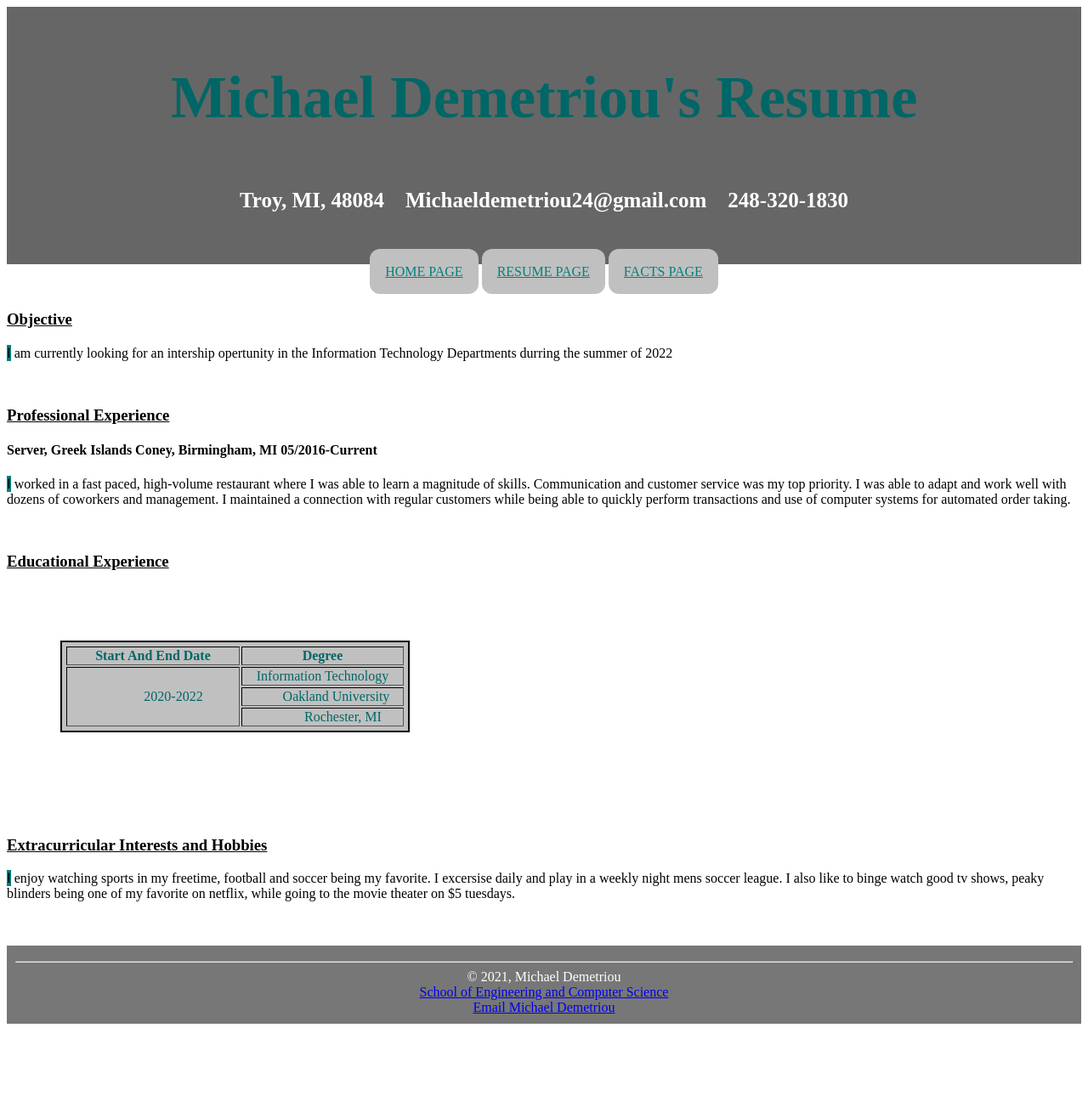
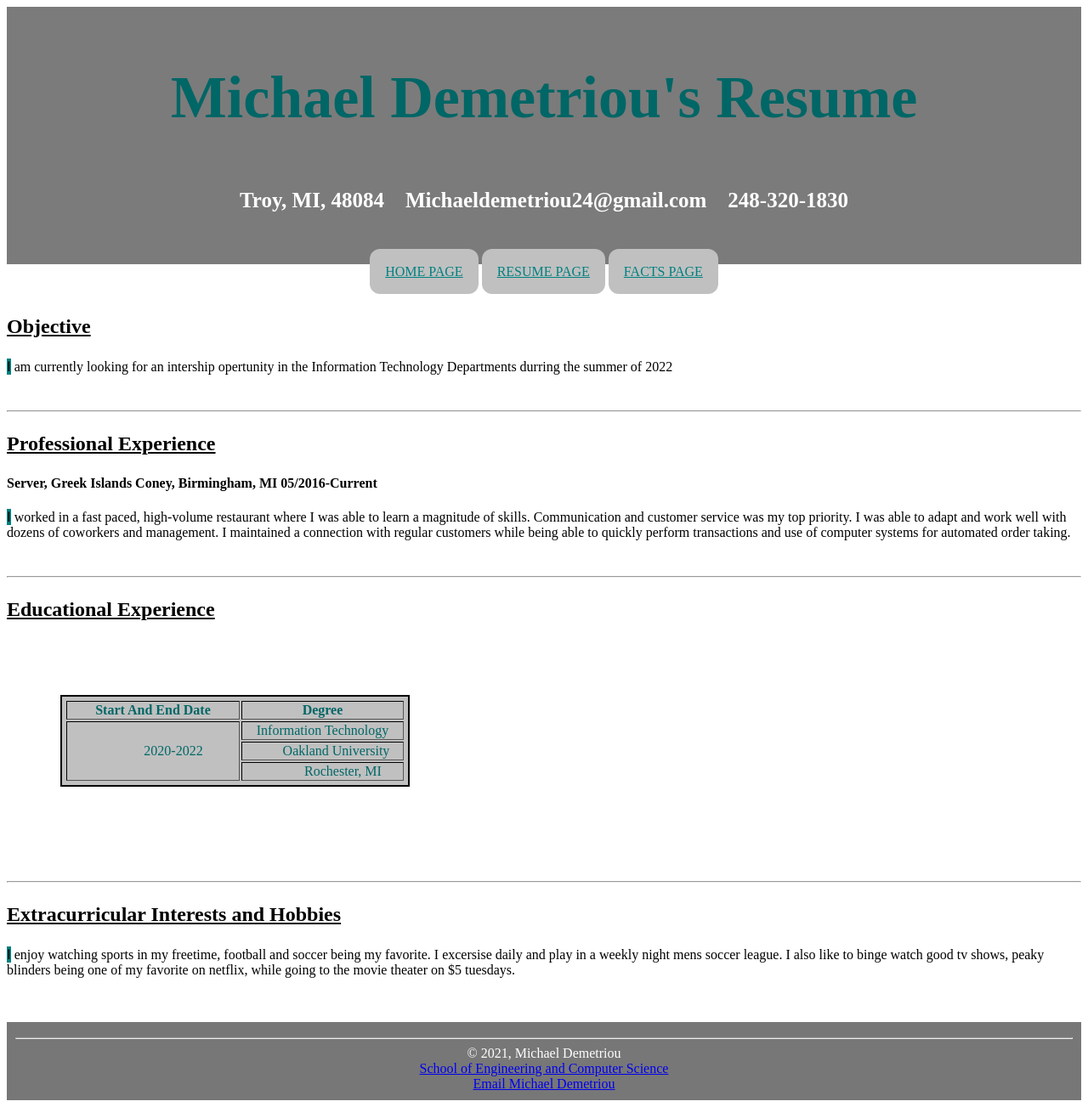
Before and after one commit to mdemetriou24/MichaelDemetriou_hw3_csi2520_fs2021, a PHP site: page /html/my_resume.html in a window 1280 px wide. Shown: the whole page at 85% size. Before the commit the page ends 1213 px from the top, so only its background shows below. Run offline with PHP 8.4, Linux system fonts and the light colour scheme.

Commit message:
fixed colloring

```diff
--- a/css/facts.css
+++ b/css/facts.css
@@ -6,7 +6,7 @@ h1
 }
 /* Style the header */
 header {
-    background-color: #666;
+    background-color:rgba(102, 102, 102, 0.863);
     padding: 30px;
     text-align: center;
     font-size: 35px;
--- a/css/index.css
+++ b/css/index.css
@@ -7,7 +7,7 @@ h1
 
 /* Style the header */
 header {
-    background-color: #666;
+    background-color: rgba(102, 102, 102, 0.863);
     padding: 30px;
     text-align: center;
     font-size: 35px;
--- a/css/resume.css
+++ b/css/resume.css
@@ -7,7 +7,7 @@ h1
 
 /* Style the header */
 header {
-    background-color: #666;
+    background-color: rgba(102, 102, 102, 0.863);
     padding: 20px;
     text-align: center;
     font-size: 35px;
@@ -15,12 +15,17 @@ header {
   }
   h2
   {
-    background-color: #666;
+
     padding: 20px;
     text-align: center;
     font-size: 25px;
     color: white;
   }
+  h3
+{
+    font-weight: 700;
+    font-size: x-large;
+}
 
   table{
     text-align: center;
--- a/html/my_fun_facts.html
+++ b/html/my_fun_facts.html
@@ -22,6 +22,7 @@
     </center>
 <br>
 <br>
+
         <center>
         <h2>My Current Favorite Book</h2>
         <img src="../img/book.jpg" alt="Fav Book"
@@ -38,6 +39,7 @@
          I bought it to give it a read! </p>
         </center>
 <br>
+<hr>
 <br>
         <center>
             <h2>My Current Favorite Audio Track</h2>
@@ -52,6 +54,7 @@
                 CLICK HERE TO LISTEN TO MORE</a>
         </center>
 <br>
+<hr>
 <br>
         <center>
             <h2>My Favorite Movie</h2>
--- a/html/my_resume.html
+++ b/html/my_resume.html
@@ -29,6 +29,7 @@
             <p>I am currently looking for an intership opertunity
                  in the Information Technology Departments durring the summer of 2022</p>
                  <br>
+                 <hr>
     <h3>Professional Experience</h3>
             <h4>Server, Greek Islands Coney, Birmingham, MI 05/2016-Current</h4>
             <p>I worked in a fast paced, high-volume restaurant where I was able to learn a magnitude of
@@ -37,6 +38,7 @@
                 with regular customers while being able to quickly perform transactions
                 and use of computer systems for automated order taking. </p>
         <br>
+        <hr>
     <h3>Educational Experience</h3>
 
     <section id="tables">
@@ -65,6 +67,7 @@
     </section>
     <br>
         <br>
+        <hr>
     <h3>Extracurricular Interests and Hobbies</h3>
                 <p>I enjoy watching sports in my freetime, football and soccer being my favorite.
                      I excersise daily and play in a weekly night mens soccer league. I also like to
```
